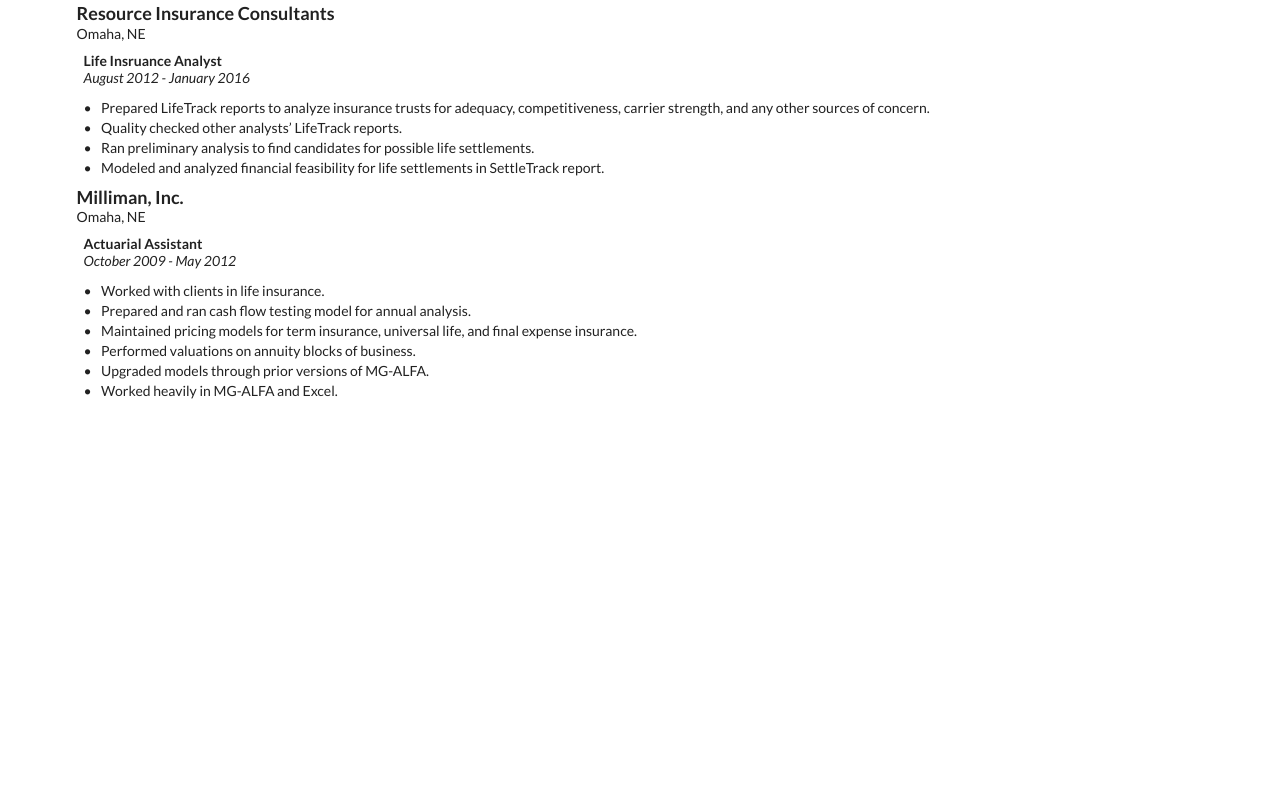
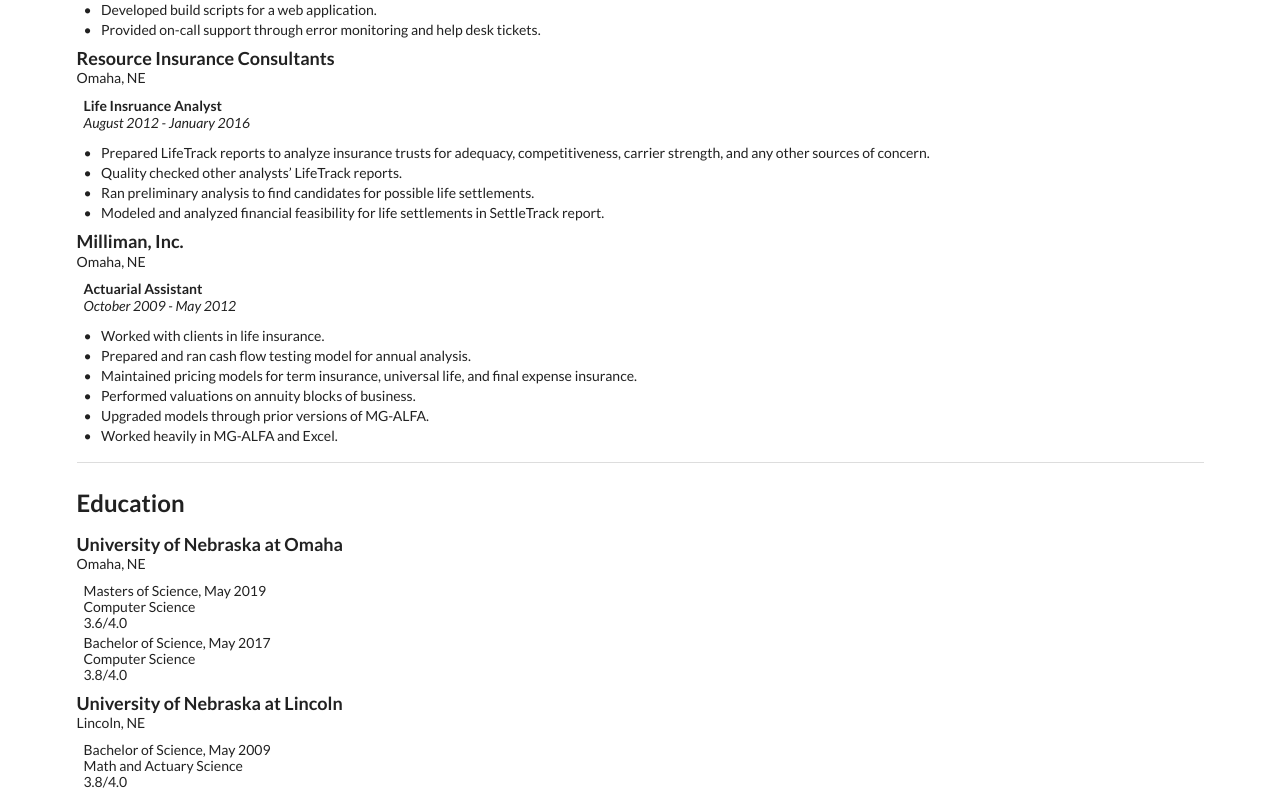
Before and after one commit to ahassing/website, a React (Create React App) app: page / in a window 1280 px wide. Shown: the part 1021-1814 px from the top of the page. Before the commit the page ends 1424 px from the top, so only its background shows below. Built offline with nearby package versions, Linux system fonts and the light colour scheme.

Commit message:
Adding education to resume

```diff
--- a/src/components/pages/Resume.js
+++ b/src/components/pages/Resume.js
@@ -1,5 +1,6 @@
 import React from "react";
 import { work } from "../../data/work";
+import {education} from '../../data/education'
 
 const renderPositions = (position, poindex) => {
     return (
@@ -16,7 +17,7 @@
     )
 }
 
-const renderResume = (data) => {
+const renderExperience = (data) => {
     return (
         <div className="ui list">
             {data.map((company, coindex) => {
@@ -47,10 +48,50 @@
     )
 }
 
+const renderEducation = (data) => {
+    return (
+        <div className="ui list">
+            {data.map((school, sindex) => {
+                return (
+                    <div className="item" key={`school${sindex}`} >
+                        <div className="ui header">
+                            {school.name}
+                        </div>
+                        <div>
+                            {school.location}
+                        </div>
+                        <div className="ui list">
+                            {school.degrees.map( (degree, dindex) =>{
+                                return (
+                                    <div className="item" key={`degree${dindex}`}>
+                                        <div>
+                                            {degree.degree}, {degree.graduationDate}
+                                        </div>
+                                        <div>
+                                            {degree.major}
+                                        </div>
+                                        <div>
+                                            {degree.gpa}
+                                        </div>
+                                    </div>
+                                )
+                            })}
+                        </div>
+                    </div>
+                );
+            })}
+        </div>
+    )
+}
+
 const Resume = () => {
     return (
         <div>
-            {renderResume(work)}
+            <h2>Experience</h2>
+            {renderExperience(work)}
+            <div className="ui divider"></div>
+            <h2>Education</h2>
+            {renderEducation(education)}
         </div>
     )
 };
--- a/src/data/education.js
+++ b/src/data/education.js
@@ -1,19 +1,32 @@
-const education = {
-    schools: [
+export const education = [
         {
-            school: '',
-            location: '',
+            name: 'University of Nebraska at Omaha',
+            location: 'Omaha, NE',
             degrees: [
                 {
-                    degree: '',
-                    major: '',
-                    starDate: '',
-                    endDate: '',
-                    gpa: ''
+                    degree: 'Masters of Science',
+                    major: 'Computer Science',
+                    graduationDate: 'May 2019',
+                    gpa: '3.6/4.0'
+                },
+                {
+                    degree: 'Bachelor of Science',
+                    major: 'Computer Science',
+                    graduationDate: 'May 2017',
+                    gpa: '3.8/4.0'
                 }
             ]
-        }
-    ]
-};
-
-export default education;
+        },
+        {
+            name: 'University of Nebraska at Lincoln',
+            location: 'Lincoln, NE',
+            degrees: [
+                {
+                    degree: 'Bachelor of Science',
+                    major: 'Math and Actuary Science',
+                    graduationDate: 'May 2009',
+                    gpa: '3.8/4.0'
+                }
+            ]
+        },
+    ];
```
